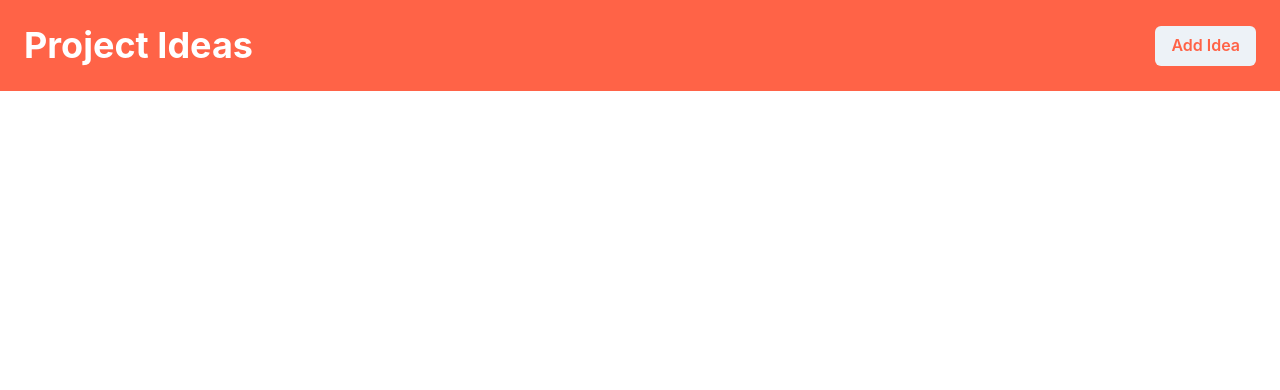
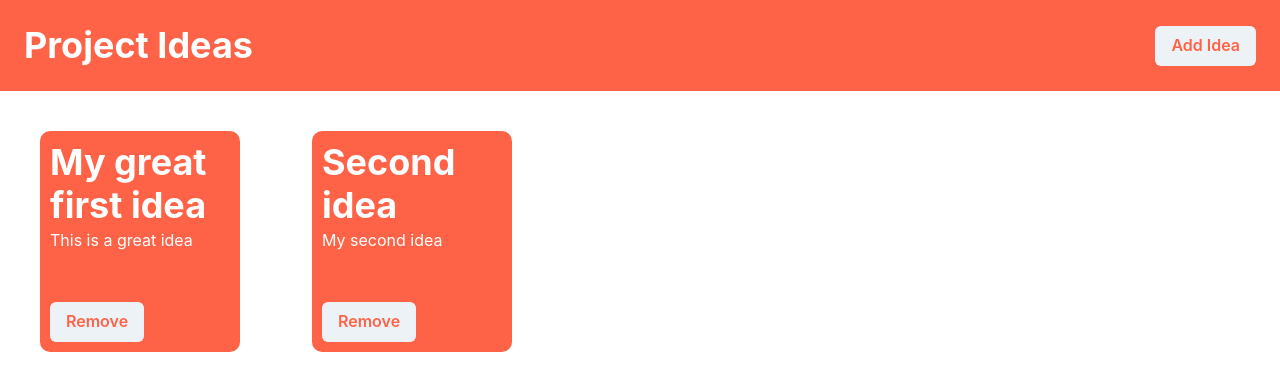
Before and after one commit to HackGT/projectideas-onboarding, a React (Create React App) app in the folder client/: page / in a window 1280 px wide. Shown: the top 390 px of the page. Built offline with nearby package versions, Linux system fonts and the light colour scheme.

Commit message:
created and styled card component

```diff
--- /dev/null
+++ b/client/src/card.css
@@ -0,0 +1,12 @@
+.card {
+    background-color: tomato;
+    padding: 10px;
+    border-radius: 10px;
+    width: 200px;
+    color: white;
+}
+
+.card--button {
+    color: tomato;
+    margin-top: 50px;
+}
--- a/client/src/components/ProjectCard.tsx
+++ b/client/src/components/ProjectCard.tsx
@@ -1,7 +1,22 @@
-import React from "react";
+import { Heading, Button, Text } from '@chakra-ui/react'
+import "../card.css"
 
-interface Props {}
+interface Props {
+    title: string,
+    description: string
+}
 
+function ProjectCard({title, description}: Props) {
+    return(
+        <div className = "card">
+            <Heading className = "card--heading">{title}</Heading>
+            <Text className = "card--text">{description}</Text>
+            <Button className = "card--button">Remove</Button>
+        </div>
+    )
+}
+
+export default ProjectCard;
 // TODO: Create ProjectCard component with props
 
 // TODO: Create card with Chakra UI styling and display content
--- a/client/src/components/ProjectContainer.tsx
+++ b/client/src/components/ProjectContainer.tsx
@@ -1,5 +1,6 @@
 import { Flex, Heading, Button, SimpleGrid } from "@chakra-ui/react";
 import React from "react";
+import ProjectCard from "./ProjectCard"
 
 const ProjectContainer: React.FC = () => {
   // TODO: Add data fetching
@@ -24,8 +25,9 @@ const ProjectContainer: React.FC = () => {
         <Button color="tomato">Add Idea</Button>
       </Flex>
 
-      <SimpleGrid columns={[2, 3, 5]} spacing={6} padding={10}>
-        {/* Add ProjectCard ideas here */}
+      <SimpleGrid columns={[2, 3, 5]} spacing={40} padding={10}>
+        <ProjectCard title = "My great first idea" description = "This is a great idea"></ProjectCard>
+        <ProjectCard title = "Second idea" description = "My second idea"></ProjectCard>
       </SimpleGrid>
 
       {/* Add modal here */}
```
Also changed, not shown: 1 other file (tests, documents, lock files or other folders).
